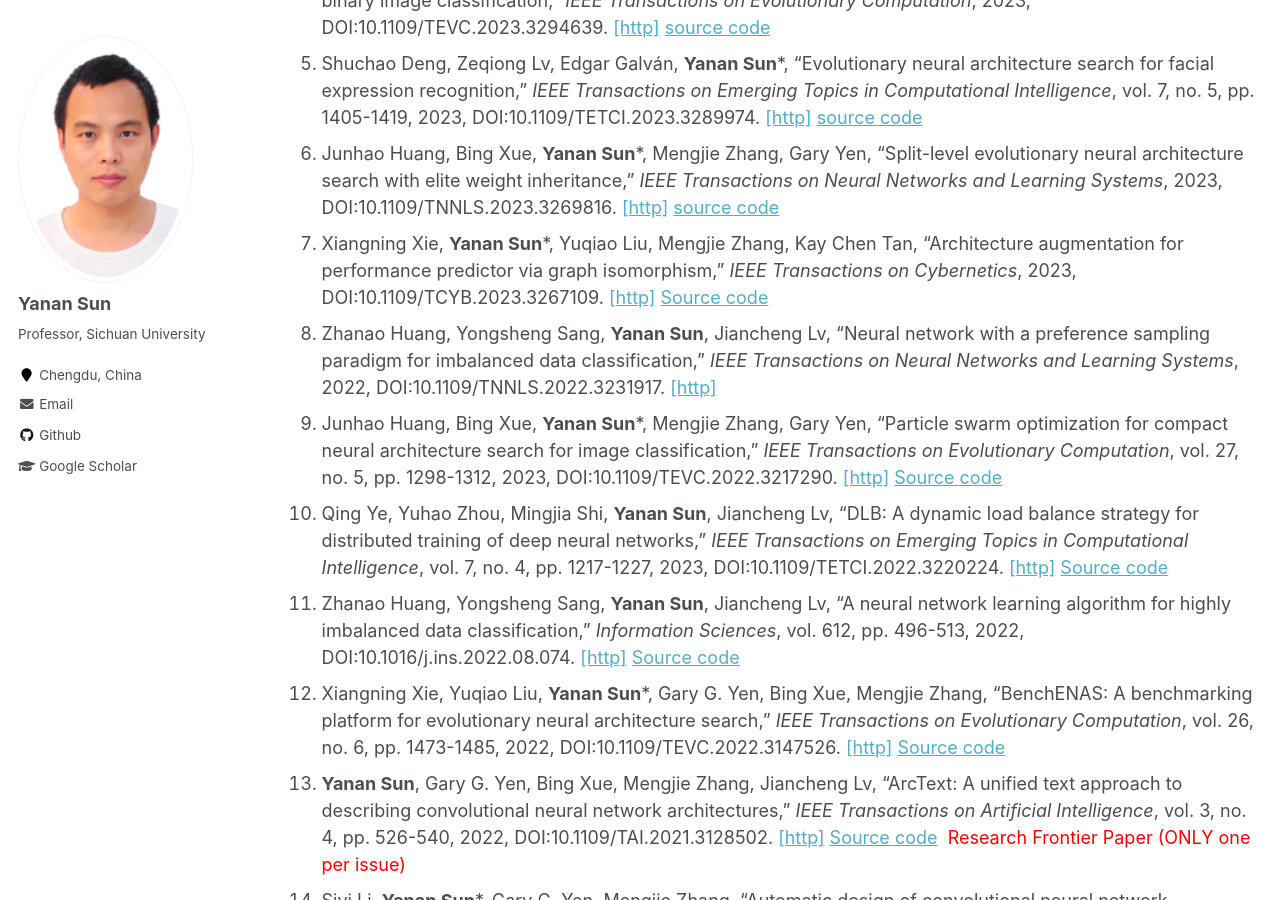
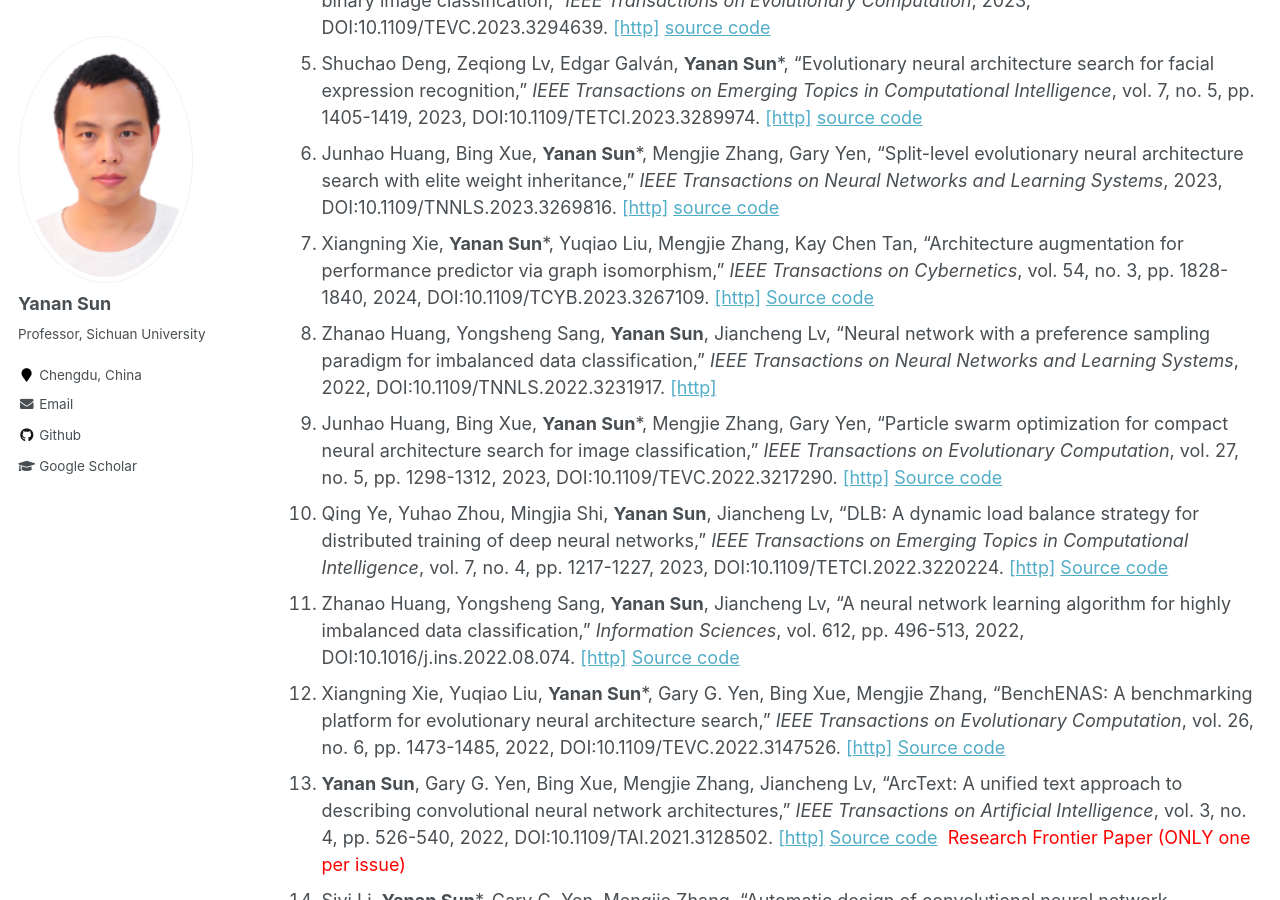
Before and after one commit to yn-sun/yn-sun.github.io, a Jekyll site: the page built from _pages/publications.md, in a window 1280 px wide and 900 px high, scrolled down 933 px. Built offline with Jekyll 4.4.1, drawn with Linux system fonts in a browser that asks for light colours; comment, search, counter and statistics services are not loaded.

Commit message:
Update publications.md

```diff
--- a/_pages/publications.md
+++ b/_pages/publications.md
@@ -19,7 +19,7 @@ author_profile: true
 4. Rui Zhang, **Yanan Sun***, Mengjie Zhang, "GPU based genetic programming for faster feature extraction in binary image classification," <i>IEEE Transactions on Evolutionary Computation</i>, 2023, DOI:10.1109/TEVC.2023.3294639. [[http]](https://ieeexplore.ieee.org/document/10180049)   [source code](https://github.com/RayZhhh/CupaGP)
 5. Shuchao Deng, Zeqiong Lv, Edgar Galván, **Yanan Sun***, "Evolutionary neural architecture search for facial expression recognition," <i>IEEE Transactions on Emerging Topics in Computational Intelligence</i>,  vol. 7, no. 5, pp. 1405-1419, 2023, DOI:10.1109/TETCI.2023.3289974. [[http]](https://ieeexplore.ieee.org/document/10177272)   [source code](https://github.com/Xiaojiuwo168/ENAS-FERNet)
 6. Junhao Huang, Bing Xue, **Yanan Sun***, Mengjie Zhang, Gary Yen, "Split-level evolutionary neural architecture search with elite weight inheritance," <i>IEEE Transactions on Neural Networks and Learning Systems</i>, 2023, DOI:10.1109/TNNLS.2023.3269816. [[http]](https://ieeexplore.ieee.org/document/10132401)  [source code](https://github.com/HuangJunh/SLE-NAS)
-7. Xiangning Xie, **Yanan Sun***, Yuqiao Liu, Mengjie Zhang, Kay Chen Tan, "Architecture augmentation for performance predictor via graph isomorphism," <i>IEEE Transactions on Cybernetics</i>, 2023, DOI:10.1109/TCYB.2023.3267109. [[http]](https://ieeexplore.ieee.org/document/10109990) [Source code](https://github.com/Zhi-Han/GIAUG)
+7. Xiangning Xie, **Yanan Sun***, Yuqiao Liu, Mengjie Zhang, Kay Chen Tan, "Architecture augmentation for performance predictor via graph isomorphism," <i>IEEE Transactions on Cybernetics</i>, vol. 54, no. 3, pp. 1828-1840, 2024, DOI:10.1109/TCYB.2023.3267109. [[http]](https://ieeexplore.ieee.org/document/10109990) [Source code](https://github.com/Zhi-Han/GIAUG)
 8. Zhanao Huang, Yongsheng Sang, **Yanan Sun**, Jiancheng Lv, "Neural network with a preference sampling paradigm for imbalanced data classification," <i>IEEE Transactions on Neural Networks and Learning Systems</i>, 2022, DOI:10.1109/TNNLS.2022.3231917. [[http]](https://ieeexplore.ieee.org/document/10015661)
 9. Junhao Huang, Bing Xue, **Yanan Sun***, Mengjie Zhang, Gary Yen, "Particle swarm optimization for compact neural architecture search for image classification," <i>IEEE Transactions on Evolutionary Computation</i>, vol. 27, no. 5, pp. 1298-1312, 2023, DOI:10.1109/TEVC.2022.3217290. [[http]](https://ieeexplore.ieee.org/document/9930866) [Source code](https://github.com/HuangJunh/EPCNAS)
 10. Qing Ye, Yuhao Zhou, Mingjia Shi, **Yanan Sun**, Jiancheng Lv, "DLB: A dynamic load balance strategy for distributed training of deep neural networks," <i>IEEE Transactions on Emerging Topics in Computational Intelligence</i>, vol. 7, no. 4, pp. 1217-1227, 2023, DOI:10.1109/TETCI.2022.3220224. [[http]](https://ieeexplore.ieee.org/document/9960865) [Source code](https://github.com/Soptq/Dynamic_Load_Balance_DistributedDNN)
```
